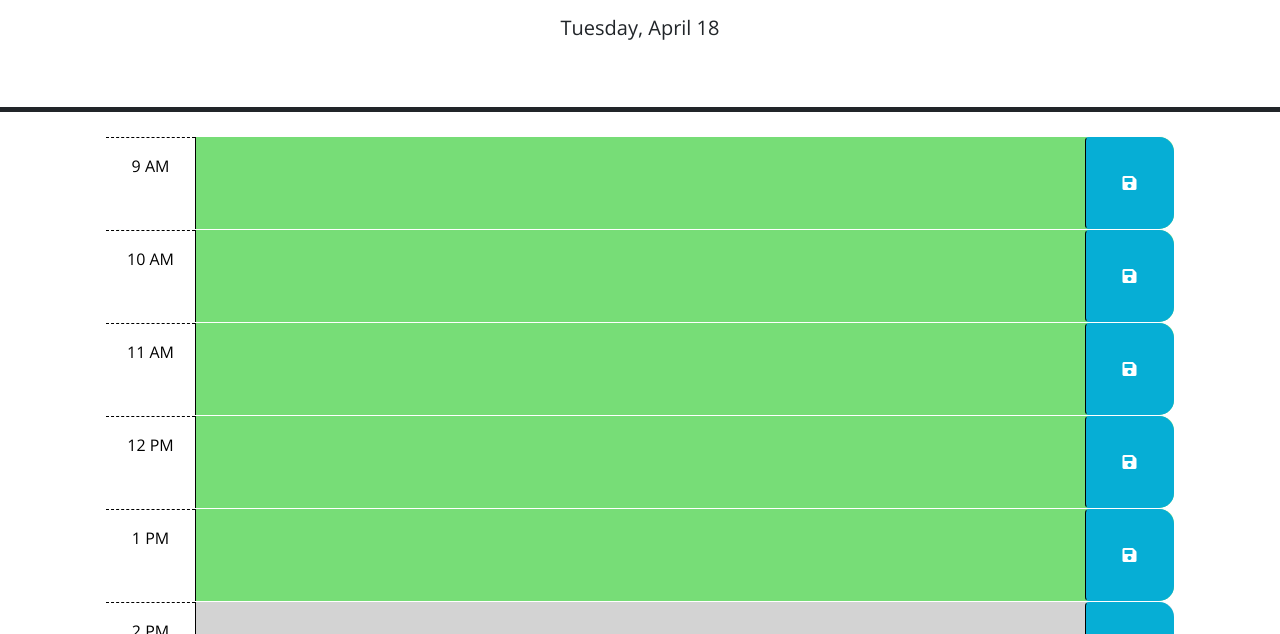
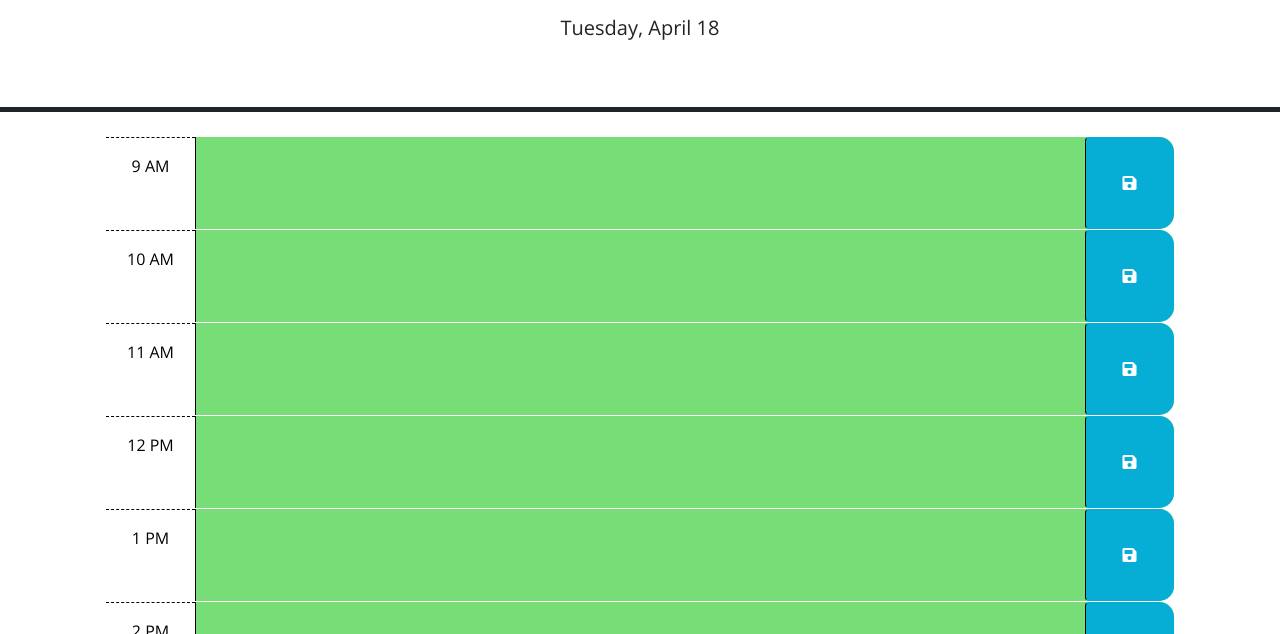
Before and after one commit to skywalkah/work-day-scheduller, a plain HTML site: page index.html in a window 1280 px wide. Shown: the part 166-800 px from the top of the page. Drawn offline with nearby package versions, Linux system fonts and the light colour scheme.

Commit message:
Adding complete script

```diff
--- a/assets/js/script.js
+++ b/assets/js/script.js
@@ -1,68 +1,51 @@
 $(document).ready(function () {
-  var mainContainer = $('.container-lg')
-  var currentDay = $('#currentDay');
-  var saveBtn = $('.saveBtn');
-  var today = dayjs();
-
-  // TODO: Add a listener for click events on the save button. This code should
-  // use the id in the containing time-block as a key to save the user input in
-  // local storage. HINT: What does `this` reference in the click listener
-  // function? How can DOM traversal be used to get the "hour-x" id of the
-  // time-block containing the button that was clicked? How might the id be
-  // useful when saving the description in local storage
-
-  var handleClick = function(event) {
-    event.preventDefault();
-    var hourId = $(this).parent().attr('id').split('-')[1];
-    console.log(hourId);
-    var eventText = $(this).prev().val();
-    localStorage.setItem('hour-' + hourId, eventText);
+  // Generate time blocks for each hour of the workday
+  var startHour = 9;
+  var endHour = 17;
+  var container = $('.container-lg');
+  for (var i = startHour; i <= endHour; i++) {
+    var hour = dayjs().hour(i).format('h A');
+    var timeBlock = $('<div>').addClass('row time-block').attr('id', 'hour-' + [i]).attr('data',[i]);
+    var hourBlock = $('<div>').addClass('col-2 col-md-1 hour text-center py-3').text(hour);
+    var descriptionBlock = $('<textarea>').addClass('col-8 col-md-10 description').attr('rows','3');
+    var saveButton = $('<button>').addClass('btn saveBtn col-2 col-md-1').attr('aria-label', 'save')
+    var saveIcon = '<i class="fas fa-save" aria-hidden="true"></i>';
+    saveButton.append(saveIcon);
+    timeBlock.append(hourBlock, descriptionBlock, saveButton);
+    container.append(timeBlock);
   }
 
-  var startHour = dayjs().startOf('day').hour(9);
+  // Color-code time blocks based on whether they are in the past, present, or future
+  var currentHour = dayjs().hour();
 
-  // retrieve saved events
-  for (var i = 9; i <= 17; i++) {
-    var hour = startHour.format('h A');
-    $('#hour-' + i).val(localStorage.getItem('hour-' + i));
-    var timeBlock = `<div id="hour-${hour.split(" ")[0]}" class="row time-block past">
-      <div class="col-2 col-md-1 hour text-center py-3">${hour}</div>
-      <textarea class="col-8 col-md-10 description" rows="3"> </textarea>
-      <button class="btn saveBtn col-2 col-md-1" aria-label="save">
-        <i class="fas fa-save" aria-hidden="true"></i>
-      </button>
-    </div>`
-    mainContainer.append(timeBlock);
-    startHour = startHour.add(1, 'hour');
-  }
-
-  saveBtn.on('click', handleClick);
-
-  // TODO: Add code to apply the past, present, or future class to each time
-  // block by comparing the id to the current hour. HINTS: How can the id
-  // attribute of each time-block be used to conditionally add or remove the
-  // past, present, and future classes? How can Day.js be used to get the
-  // current hour in 24-hour time?
-  function updateTimeBlocks() {
-    var currentHour = dayjs().hour();
   $('.time-block').each(function () {
-      var hour = parseInt($(this).prev().text().split(/am|pm/i)[0]);
+    var hour = $(this).attr('data');
     if (hour < currentHour) {
       $(this).addClass('past');
-      } else if (hour === currentHour) {
+    } else if (hour == currentHour) {
       $(this).addClass('present');
     } else {
       $(this).addClass('future');
     }
   });
+
+  // Save events to local storage
+  $('.saveBtn').click(function () {
+    var eventText = $(this).siblings('.description').val();
+    var eventHour = parseInt($(this).siblings('.hour').text());
+    localStorage.setItem('hour-' + eventHour, eventText);
+  });
+
+  // Retrieve saved events from local storage
+  $('.time-block').each(function () {
+    var hour = parseInt($(this).find('.hour').text());
+    var eventText = localStorage.getItem('hour-' + hour);
+    if (eventText) {
+      $(this).find('.description').val(eventText);
     }
+  });
 
-  // TODO: Add code to get any user input that was saved in localStorage and set
-  // the values of the corresponding textarea elements. HINT: How can the id
-  // attribute of each time-block be used to do this?
-  updateTimeBlocks();
-  setInterval(updateTimeBlocks, 60000);
-
-  // TODO: Add code to display the current date in the header of the page.
-  currentDay.text(today.format("dddd, MMMM DD"));
+  // Display current day at the top of the calendar
+  var today = dayjs().format('dddd, MMMM DD');
+  $('#currentDay').text(today);
 });
--- a/index.html
+++ b/index.html
@@ -4,6 +4,7 @@
     <meta charset="UTF-8" />
     <meta name="viewport" content="width=device-width, initial-scale=1.0" />
     <meta http-equiv="X-UA-Compatible" content="ie=edge" />
+    <title>Work Day Scheduler</title>
     <link
       rel="stylesheet"
       href="https://cdn.jsdelivr.net/npm/bootstrap@5.1.3/dist/css/bootstrap.min.css"
@@ -19,7 +20,6 @@
       rel="stylesheet"
     />
     <link rel="stylesheet" href="./assets/css/style.css" />
-    <title>Work Day Scheduler</title>
   </head>
 
   <body>
@@ -28,44 +28,11 @@
       <p class="lead">A simple calendar app for scheduling your work day</p>
       <p id="currentDay" class="lead"></p>
     </header>
-    <div class="container-lg px-5">
-      <!-- Use class for "past", "present", and "future" to apply styles to the
-        time-block divs accordingly. The javascript will need to do this by
-        adding/removing these classes on each div by comparing the hour in the
-        id to the current hour. The html provided below is meant to be an example
-        demonstrating how the css provided can be leveraged to create the
-        desired layout and colors. The html below should be removed or updated
-        in the finished product. Remember to delete this comment once the
-        code is implemented.
-        -->
-
-      <!-- Example of a past time block. The "past" class adds a gray background color. -->
-      <!-- <div id="hour-9" class="row time-block past">
-        <div class="col-2 col-md-1 hour text-center py-3">9AM</div>
-        <textarea class="col-8 col-md-10 description" rows="3"> </textarea>
-        <button class="btn saveBtn col-2 col-md-1" aria-label="save">
-          <i class="fas fa-save" aria-hidden="true"></i>
-        </button>
-      </div> -->
-
-      <!-- Example of a a present time block. The "present" class adds a red background color. -->
-      <!-- <div id="hour-10" class="row time-block present">
-        <div class="col-2 col-md-1 hour text-center py-3">10AM</div>
-        <textarea class="col-8 col-md-10 description" rows="3"> </textarea>
-        <button class="btn saveBtn col-2 col-md-1" aria-label="save">
-          <i class="fas fa-save" aria-hidden="true"></i>
-        </button>
-      </div> -->
-
-      <!-- Example of a future time block. The "future" class adds a green background color. -->
-      <!-- <div id="hour-11" class="row time-block future">
-        <div class="col-2 col-md-1 hour text-center py-3">11AM</div>
-        <textarea class="col-8 col-md-10 description" rows="3"> </textarea>
-        <button class="btn saveBtn col-2 col-md-1" aria-label="save">
-          <i class="fas fa-save" aria-hidden="true"></i>
-        </button>
-      </div> -->
-    </div>
+    <main>
+      <section class="container-lg px-5">
+        <!-- Time blocks will be insertend here -->
+      </section>
+    </main>
 
     <script src="https://code.jquery.com/jquery-3.4.1.min.js"></script>
     <script
```
Lines whose indentation alone changed are shown as unchanged.
